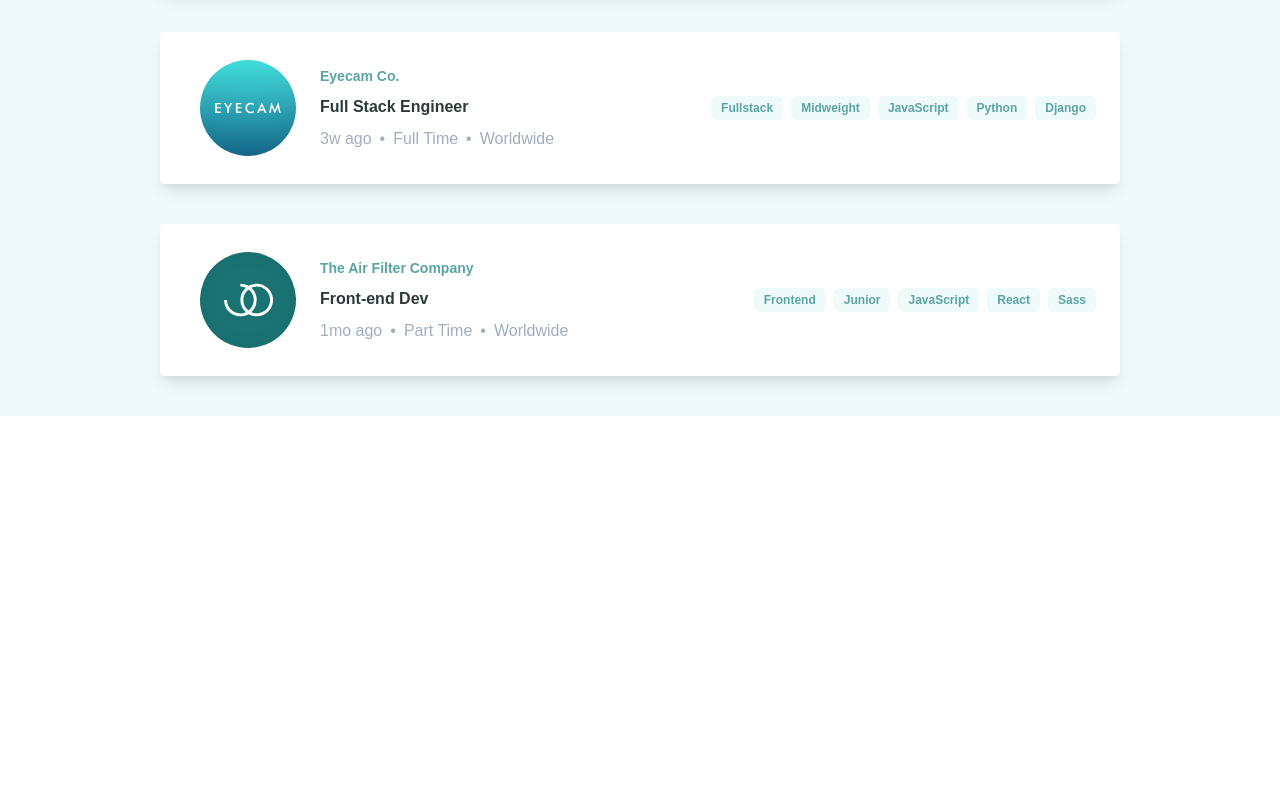
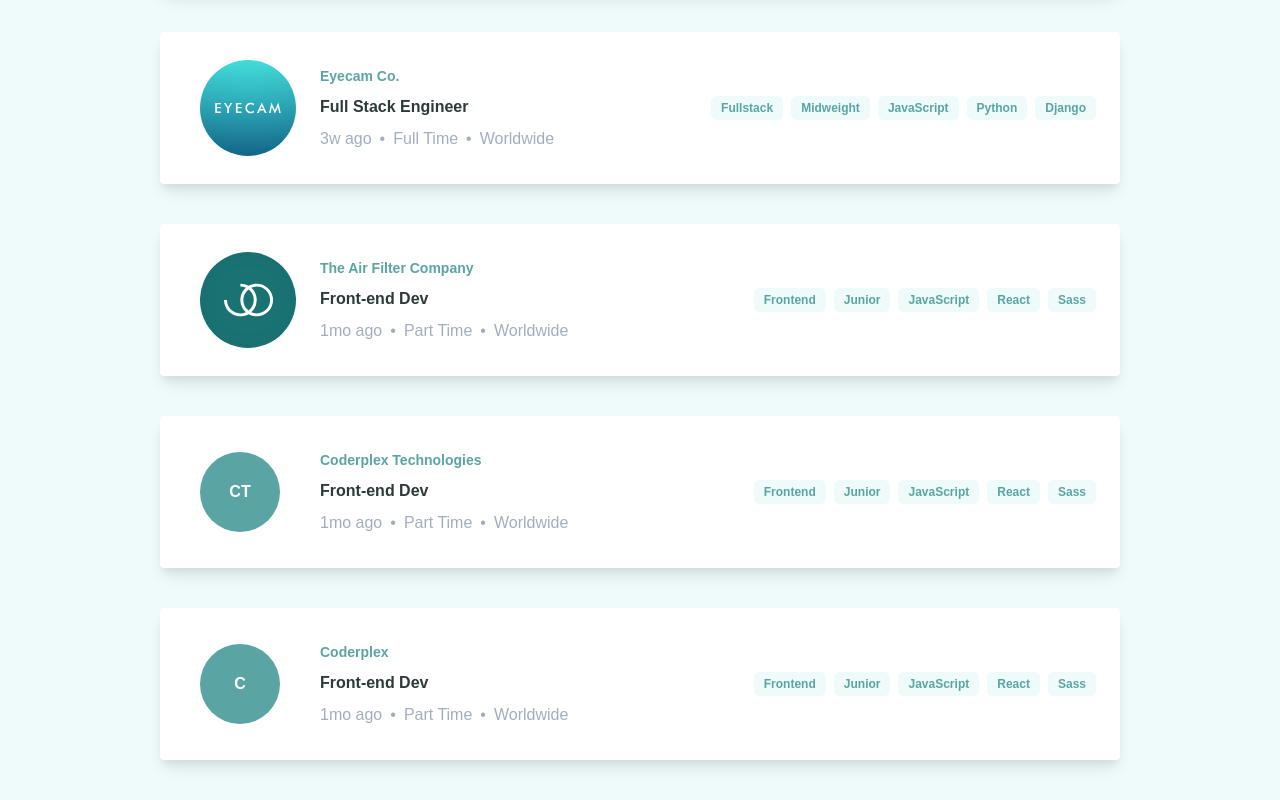
Before and after one commit to pbteja1998/jobs-board, a Next.js app: page / in a window 1280 px wide. Shown: the part 1736-2536 px from the top of the page. Before the commit the page ends 2152 px from the top, so only its background shows below. Built offline with nearby package versions, Linux system fonts and the light colour scheme.

Commit message:
Add dummy image for companies without logo

```diff
--- a/frontendmentor/data.json
+++ b/frontendmentor/data.json
@@ -148,5 +148,35 @@
     "location": "Worldwide",
     "languages": ["JavaScript"],
     "tools": ["React", "Sass"]
+  },
+  {
+    "id": 11,
+    "company": "Coderplex Technologies",
+    "logo": "",
+    "new": false,
+    "featured": false,
+    "position": "Front-end Dev",
+    "role": "Frontend",
+    "level": "Junior",
+    "postedAt": "1mo ago",
+    "contract": "Part Time",
+    "location": "Worldwide",
+    "languages": ["JavaScript"],
+    "tools": ["React", "Sass"]
+  },
+  {
+    "id": 12,
+    "company": "Coderplex",
+    "logo": "",
+    "new": false,
+    "featured": false,
+    "position": "Front-end Dev",
+    "role": "Frontend",
+    "level": "Junior",
+    "postedAt": "1mo ago",
+    "contract": "Part Time",
+    "location": "Worldwide",
+    "languages": ["JavaScript"],
+    "tools": ["React", "Sass"]
   }
 ]
--- a/src/pages/index.tsx
+++ b/src/pages/index.tsx
@@ -66,6 +66,14 @@ export default function IndexPage() {
         }
     }
 
+    const getCompanyInitials = (name: string) => {
+        const words = name.split(' ')
+        if (words.length > 1) {
+            return words[0].charAt(0) + words[1].charAt(0)
+        }
+        return words[0].charAt(0)
+    }
+
     return (
         <>
             <div
@@ -129,12 +137,26 @@ export default function IndexPage() {
                         key={job.id}
                     >
                         <div className={'w-20 sm:ml-4 sm:w-24'}>
-                            <img
-                                className={`w-12 transform -translate-y-1/2 sm:translate-y-0 sm:w-20
+                            {job.logo ? (
+                                <img
+                                    className={`w-12 transform -translate-y-1/2 sm:translate-y-0 sm:w-20
                                     sm:w-full sm:h-full sm:object-contain`}
-                                src={job.logo}
-                                alt="Logo"
-                            />
+                                    src={job.logo}
+                                    alt="Logo"
+                                />
+                            ) : (
+                                <span
+                                    className={`
+                                        w-12 h-12 sm:w-20 sm:h-20 bg-cyan-0
+                                        transform -translate-y-1/2 sm:translate-y-0 inline-flex
+                                        items-center justify-center rounded-full
+                                    `}
+                                >
+                                    <span className="text-base font-semibold leading-none text-white">
+                                        {getCompanyInitials(job.company)}
+                                    </span>
+                                </span>
+                            )}
                         </div>
                         <div className={'sm:ml-6'}>
                             <div className={'flex items-center'}>
```
